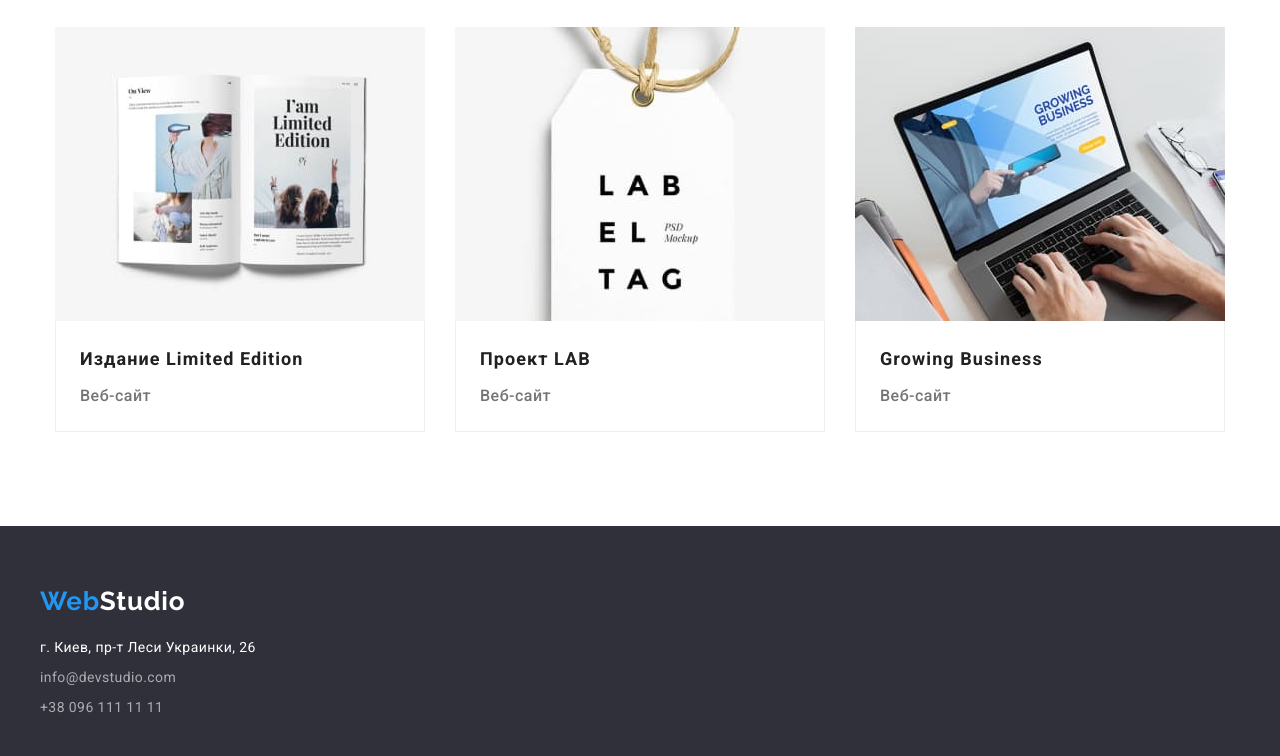
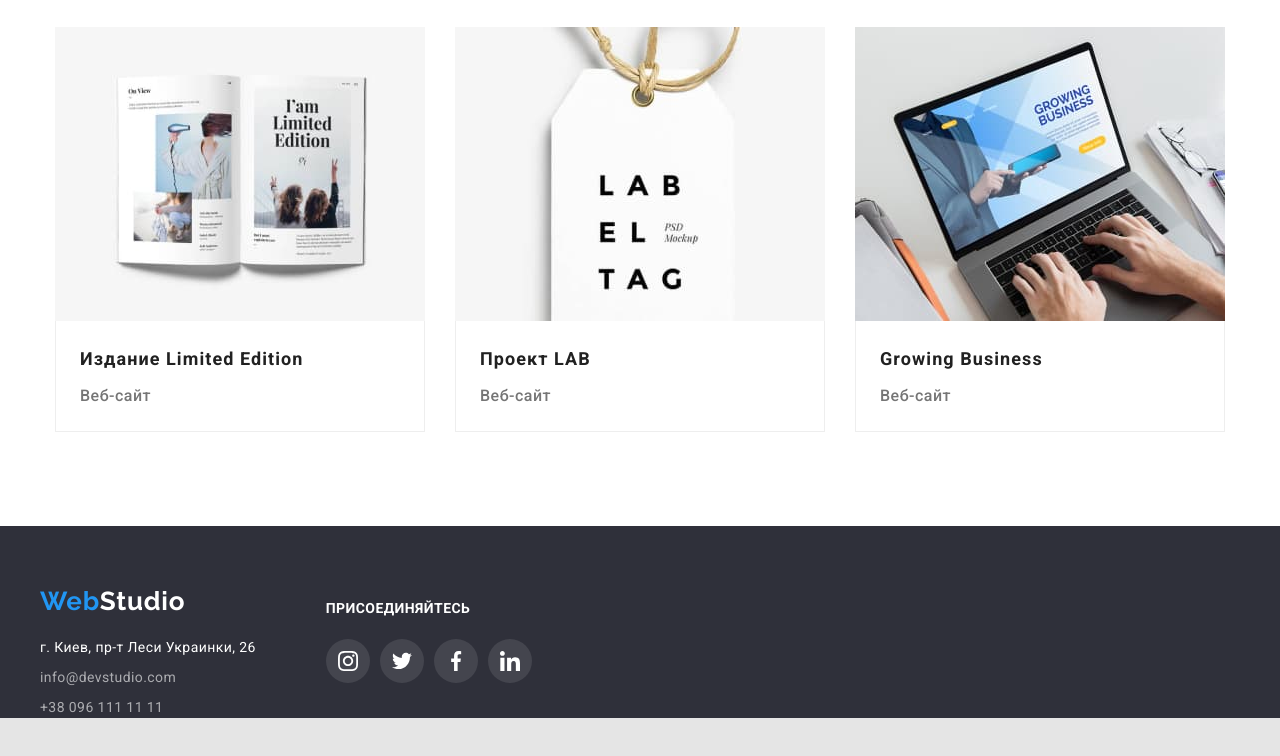
Before and after one commit to KushnirenkoD/goit-markup-hw-04, a plain HTML site: page portfolio.html in a window 1280 px wide. Shown: the part 1107-1863 px from the top of the page. After the commit the page ends 1825 px from the top, so only its background shows below. Drawn offline with Linux system fonts and the light colour scheme.

Commit message:
добавляет иконки и тени для всего ДС

```diff
--- a/css/styles.css
+++ b/css/styles.css
@@ -95,6 +95,8 @@ p {
   background: var(--primery-color);
   border: 1px solid var(--primery-color);
   color: #ffffff;
+  box-shadow: 0px 3px 1px rgba(0, 0, 0, 0.1), 0px 1px 2px rgba(0, 0, 0, 0.08),
+    0px 2px 2px rgba(0, 0, 0, 0.12);
 }
 .bbutton:focus {
   background: var(--primery-color);
@@ -179,6 +181,19 @@ p {
 .footer-box-index > .container > .style > .logo > span {
   color: #ffffff;
 }
+.style-join > .heading-second {
+  font-family: var(--primery-font);
+  font-style: normal;
+  font-weight: bold;
+  font-size: 14px;
+  line-height: 1.5;
+  letter-spacing: 0.03em;
+  text-transform: uppercase;
+  text-align: left;
+  color: #ffffff;
+  padding: 0;
+}
+
 /*Конец вынесения стилей футера*/
 
 .container {
@@ -297,7 +312,11 @@ p {
 .portfolio-text {
   margin-top: 4px;
 }
-
+.category-item:hover,
+.category-item:focus {
+  box-shadow: 0px 1px 1px rgba(0, 0, 0, 0.12), 0px 4px 4px rgba(0, 0, 0, 0.06),
+    1px 4px 6px rgba(0, 0, 0, 0.16);
+}
 /*========================= Credo ===================================*/
 .middle-section {
   padding: 94px 0px;
@@ -378,6 +397,9 @@ p {
   height: 428px;
   /* margin-bottom: 94px; */
   background: #ffffff;
+  box-shadow: 0px 1px 3px rgba(0, 0, 0, 0.12), 0px 1px 1px rgba(0, 0, 0, 0.14),
+    0px 2px 1px rgba(0, 0, 0, 0.2);
+  border-radius: 0px 0px 4px 4px;
 }
 .heading-fourth,
 .job {
@@ -450,10 +472,14 @@ p {
 .footer-box-portfolio {
   background-color: var(--background2-color);
 }
+.footer-part {
+  display: flex;
+}
 .style {
   display: flex;
   flex-direction: column;
-  padding: 60px 0px;
+  padding: 60px 70px 0px 0px;
+  /* width: 400px; */
 }
 .footer-box-index > .container > .style > .logo {
   padding-bottom: 20px;
@@ -470,3 +496,33 @@ p {
 .link-contact:not(:last-child) {
   margin: 0px 0px 9px 0px;
 }
+.style-join {
+  display: flex;
+  flex-direction: column;
+  padding-top: 72px;
+}
+.join-socials {
+  display: flex;
+  justify-content: center;
+  margin: 20px 10px 0px 0px;
+  padding: 0;
+}
+.join-socials li:not(:last-child) {
+  margin-right: 10px;
+}
+.join-social-link {
+  display: flex;
+  width: 44px;
+  height: 44px;
+  justify-content: center;
+  align-items: center;
+  border-radius: 50%;
+  background: rgba(255, 255, 255, 0.1);
+}
+.join-social-link svg {
+  fill: #ffffff;
+}
+.join-social-link:hover,
+.join-social-link:focus {
+  background-color: var(--primery-color);
+}
--- a/portfolio.html
+++ b/portfolio.html
@@ -145,7 +145,7 @@
         </section>
     </main>
     <footer class="footer-box-portfolio">
-        <div class="container">
+        <div class="container footer-part">
             <div class="style">
                 <a href="/" class="logo">Web<span>Studio</span></a>
                 <address>
@@ -157,6 +157,40 @@
                     </ul>
                 </address>
             </div>
+            <div class="style-join">
+                <h2 class="heading-second">присоединяйтесь</h2>
+                <ul class="join-socials">
+                    <li class="join-socials-list">
+                        <a href="#" class="join-social-link" aria-label="Instagram">
+                            <svg width=20px height=20px>
+                                <use href="./images/symbol-defs.svg#icon-instagram"></use>
+                            </svg>
+                        </a>
+                    </li>
+                    <li>
+                        <a href="#" class="join-social-link" aria-label="Twitter">
+                            <svg width=20px height=20px>
+                                <use href="./images/symbol-defs.svg#icon-twitter"></use>
+                            </svg>
+                        </a>
+                    </li>
+                    <li>
+                        <a href="#" class="join-social-link" aria-label="Facebook">
+                            <svg width=20px height=20px>
+                                <use href="./images/symbol-defs.svg#icon-facebook"></use>
+                            </svg>
+                        </a>
+                    </li>
+                    <li>
+                        <a href="#" class="join-social-link" aria-label="Linkedin">
+                            <svg width=20px height=20px>
+                                <use href="./images/symbol-defs.svg#icon-linkedin"></use>
+                            </svg>
+                        </a>
+                    </li>
+                </ul>
+            </div>
+        </div>
         </div>
     </footer>
 </body>
```
Also changed, not shown: index.html (+34 -1 lines). Lines whose indentation alone changed are shown as unchanged.
